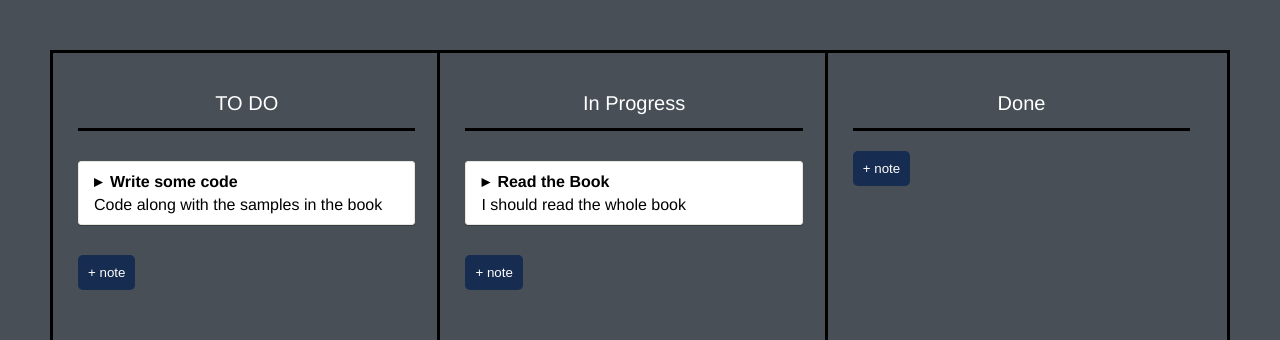
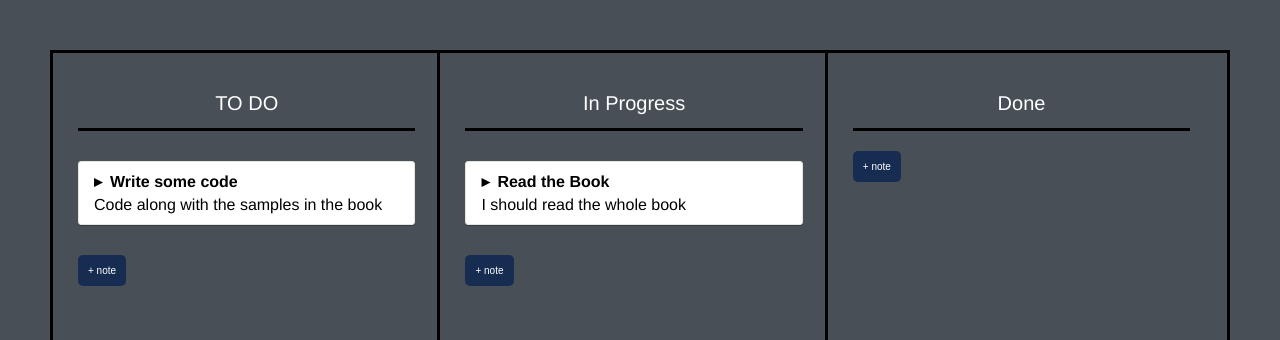
Before and after one commit to estelleqiu/todo-track, a React app: page / in a window 1280 px wide. Shown: the top 340 px of the page. Built offline with nearby package versions, Linux system fonts and the light colour scheme.

Commit message:
third comment

```diff
--- a/app/AddCardBoard.js
+++ b/app/AddCardBoard.js
@@ -6,44 +6,43 @@ class AddCardBoard extends Component{
     constructor(){
         super(...arguments);
         this.state = {
+            id: null,
+            name: '',
+            description: '',
             tasks: [{
                 id: 1,
-                name: '',
+                name: "",
                 done: false
             }]
         }
     };
 
-    handleAddTask(){
-        const id = this.state.tasks.length + 1;
-        const taskItem = {
-            id: id,
-            name: '',
-            done: false
+    _onChange(e) {
+        var state = {};
+        if(e.target.name == 'tasks'){
+            let nextState = update(this.state.tasks, {
+                name: {
+                    $set: e.target.value
+                }
+            })
+        }else {
+            state[e.target.name] =  (e.target.value).trim();
         }
+        this.setState(state);
+        console.log(this.state)
+    };
 
-        let nextState = update(this.state.tasks, {
-          $push: [taskItem]
-        })
-
-        this.setState({tasks: nextState})
-    }
-
-    getTaskInfo(cardId, taskIndex, taskName){
-        return cardId, taskIndex, taskName
-    }
-
-    handleSaveTask(){
-        this.props.handleSaveTask(getTaskInfo())
-    }
     render(){
         return (
            <form className = "addItem">
-                <label>title</label><input />
+                <label>title</label><input name="name" onChange={this._onChange.bind(this)} />
+                <label>description</label><input name="description" onChange={this._onChange.bind(this)}/>
                 <TaskList taskList = {this.state.tasks}
-                          getTaskInfo = {this.getTaskInfo.bind(this)}/>
-                <button onClick = {this.handleAddTask.bind(this)}> + add card</button>
-                <button onClick = {this.props.handleSaveTask} type="submit">save card</button>
+                          cardId = {5}
+                          callBackfunc = {this.props.callBackfunc}
+                          onChange = {this._onChange.bind(this)}/>
+                <a onClick = {this.props.callBackfunc.addCardAndTask.bind(this)}> + add card</a>
+                <a type="submit">save card</a>
             </form>
         )
     }
--- a/app/AddTask.js
+++ b/app/AddTask.js
@@ -7,12 +7,12 @@ class TaskList extends Component{
     };
 
     render(){
-        let taskCollection = this.props.taskList.map((task) => {
+        let taskCollection = this.props.taskList.map((task,taskIndex) => {
             return (<li key= {task.id}
                         id = {task.id}
                         className = "task-item">
-                        <input className = "task-checkbox" type="checkbox" onChange = {this.props}/>
-                        <input className = "task-name"/>
+                        <input className = "task-checkbox" name = '[tasks][`${taskIndex}`][done]' type="checkbox" onChange={this.props.onChange}/>
+                        <input className = "task-name" name = "tasks" onChange={this.props.onChange}/>
                     </li>
             )
         })
--- a/app/KanbanBoard.js
+++ b/app/KanbanBoard.js
@@ -2,24 +2,79 @@ import React, { Component } from 'react';
 import List from './List'
 
 class KanbanBoard extends Component{
+    constructor(){
+        super(...arguments);
+    }
+
     handleSaveTask(cardId, taskId, taskName){
         console.log(cardId + ' ' + taskId + ' ' + taskName)
     }
+
+    addCardAndTask(){
+        const taskId = this.state.tasks.length + 1;
+
+        const taskItem = {
+            id: taskId ,
+            name: '',
+            done: false
+        }
+
+        let nextState = update(this.state.tasks, {
+            $push: [taskItem]
+        })
+
+        this.setState({tasks: nextState})
+    }
+
+    toggleCardAndTask(cardId, taskId, taskIndex){
+        let cardIndex = this.props.cardList.findIndex((card) => card.id == cardId );
+        let prevState = this.state;
+
+        let newDoneValue;
+        let nextState = update(this.state.cards, {
+            [cardIndex]: {
+               tasks: {
+                   [taskIndex]:{
+                       done: { $apply: (done) => {
+                           newDoneValue = !done
+                           return newDoneValue
+                       }}
+                   }
+               }
+            }
+        })
+
+        this.setState({cards: nextState});
+    }
+
+    deleteCardAndTask(){
+
+    }
+
     render(){
         return (
             <div className="app">
                 <List id="todo"
                       title = "TO DO"
                       cards = {this.props.cardList.filter( (item) => item.status == 'todo')}
-                      handleSaveTask= {this.handleSaveTask.bind(this)}/>
+                      handleSaveTask= {this.handleSaveTask.bind(this)}
+                      callBackfunc = {{addCardAndTask: this.addCardAndTask.bind(this),
+                                       toggleCardAndTask: this.toggleCardAndTask.bind(this),
+                                       deleteCardAndTask: this.deleteCardAndTask.bind(this),}}/>
                 <List id="in-progress"
                       title = "In Progress"
                       cards = {this.props.cardList.filter( (item) => item.status == 'in-progress')}
-                      handleSaveTask= {this.handleSaveTask.bind(this)}/>
+                      handleSaveTask= {this.handleSaveTask.bind(this)}
+                      callBackfunc = {{addCardAndTask: this.addCardAndTask.bind(this),
+                                       toggleCardAndTask: this.toggleCardAndTask.bind(this),
+                                       deleteCardAndTask: this.deleteCardAndTask.bind(this),}}/>
                 <List id="done"
                       title = "Done"
                       cards = {this.props.cardList.filter( (item) => item.status == 'done')}
-                      handleSaveTask= {this.handleSaveTask.bind(this)}/>
+                      handleSaveTask= {this.handleSaveTask.bind(this)}
+                      callBackfunc = {{addCardAndTask: this.addCardAndTask.bind(this),
+                                       toggleCardAndTask: this.toggleCardAndTask.bind(this),
+                                       deleteCardAndTask: this.deleteCardAndTask.bind(this),}}/>
             </div>
         )
     }
--- a/app/List.js
+++ b/app/List.js
@@ -29,15 +29,18 @@ class List extends Component{
 
     render(){
         var cards = this.state.Cards.map((card)=>{
-            return <Card key={card.id}
+            return <Card key = {card.id}
+                         cardId = {card.id}
                          title = {card.title}
-                         description={card.description}
-                         tasks={card.tasks}/>
+                         description = {card.description}
+                         tasks = {card.tasks}/>
         });
 
         let addCardItem;
         if (this.state.AddItemIsDisplay) {
-            addCardItem =  (<AddCardBoard handleSaveTask = {this.props.handleSaveTask}/>)
+            addCardItem =  (<AddCardBoard listStatus = {this.props.title}
+                                          cards = {this.state.Cards}
+                                          callBackfunc = {this.props.callBackfunc}/>)
         };
 
         return(
--- a/public/styles.css
+++ b/public/styles.css
@@ -47,7 +47,7 @@
     padding: 25px;
   }
 
-  .list button{
+  .list button,a{
     padding: 10px;
     background: rgb(23, 44, 81);
     border: 0px solid;
@@ -57,6 +57,8 @@
     margin-top: 20px;
     cursor: pointer;
     outline: none;
+    display: inline-block;
+    font-size: 10px;
   }
 
   .list:not(:last-child):after{
@@ -129,7 +131,7 @@
     vertical-align: middle;
   }
 
-  .addItem button:last-child {
+  .addItem a:last-child {
     float: right;
   }
   .addItem label {
```
